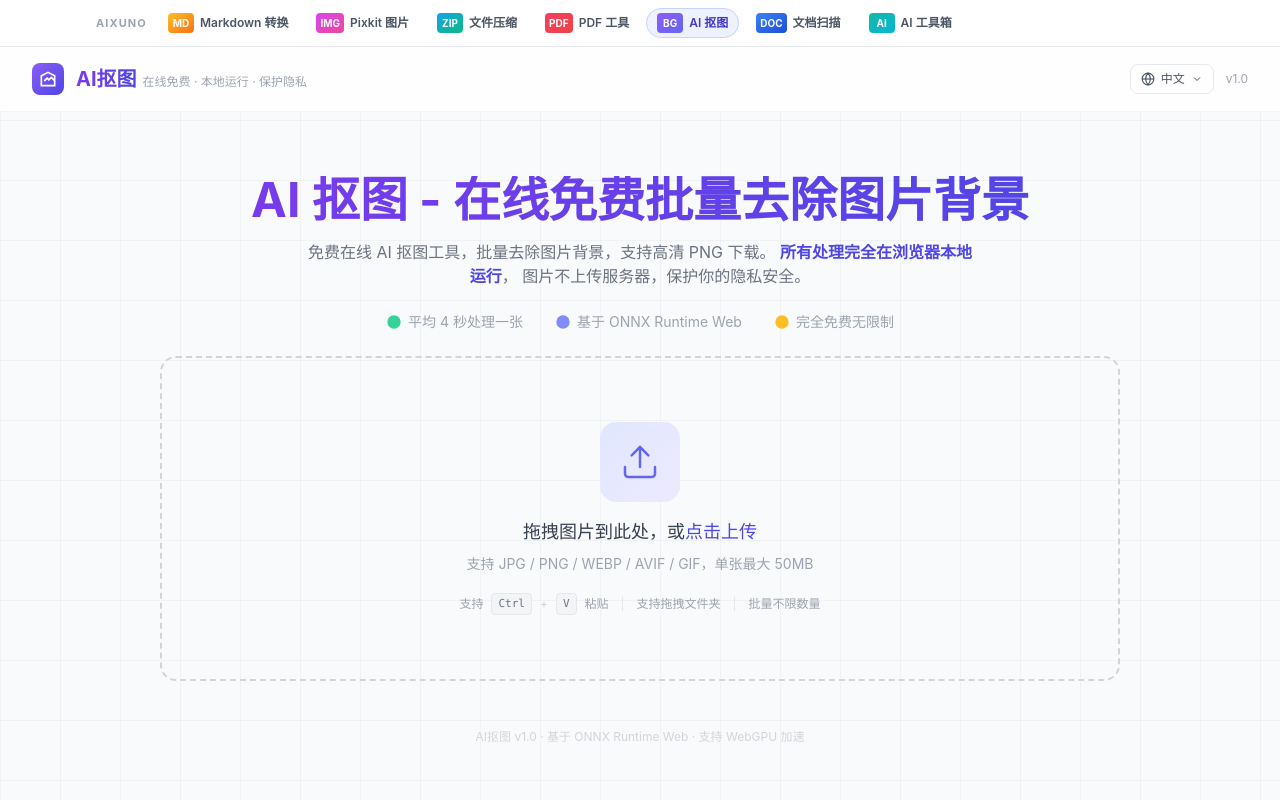
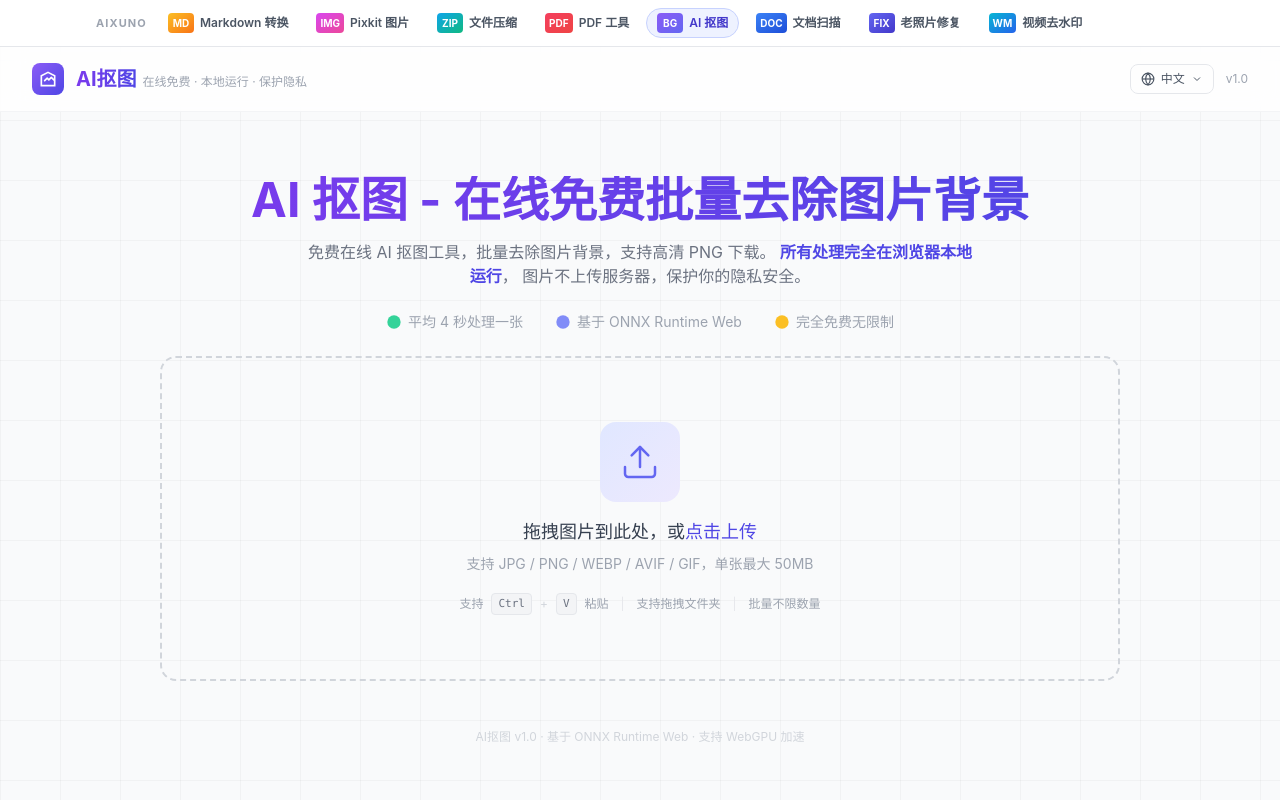
Before and after one commit to zhltzh/bg-remover, a Nuxt app in the folder bg-remover/: page / in a window 1280 px wide. Shown: the top 800 px of the page. Built offline with nearby package versions, Linux system fonts and the light colour scheme.

Commit message:
feat: 站群导航 AI 工具箱拆分为老照片修复与视频去水印双站

```diff
--- a/bg-remover/components/SiteNetwork.vue
+++ b/bg-remover/components/SiteNetwork.vue
@@ -37,7 +37,8 @@ const SITES = [
   { id: 'pdf', href: 'https://pdf.aixuno.com/', mark: 'PDF', label: 'PDF 工具', tone: 'from-rose-500 to-red-500' },
   { id: 'bg', href: 'https://bg.aixuno.com/', mark: 'BG', label: 'AI 抠图', tone: 'from-violet-500 to-indigo-500' },
   { id: 'scan', href: 'https://scan.aixuno.com/', mark: 'DOC', label: '文档扫描', tone: 'from-blue-500 to-blue-700' },
-  { id: 'tools', href: 'https://tools.aixuno.com/', mark: 'AI', label: 'AI 工具箱', tone: 'from-teal-500 to-cyan-500' },
+  { id: 'restore', href: 'https://restore.aixuno.com/', mark: 'FIX', label: '老照片修复', tone: 'from-indigo-500 to-indigo-700' },
+  { id: 'watermark', href: 'https://watermark.aixuno.com/', mark: 'WM', label: '视频去水印', tone: 'from-cyan-500 to-blue-600' },
 ]
 
 const CURRENT = 'bg'
```
